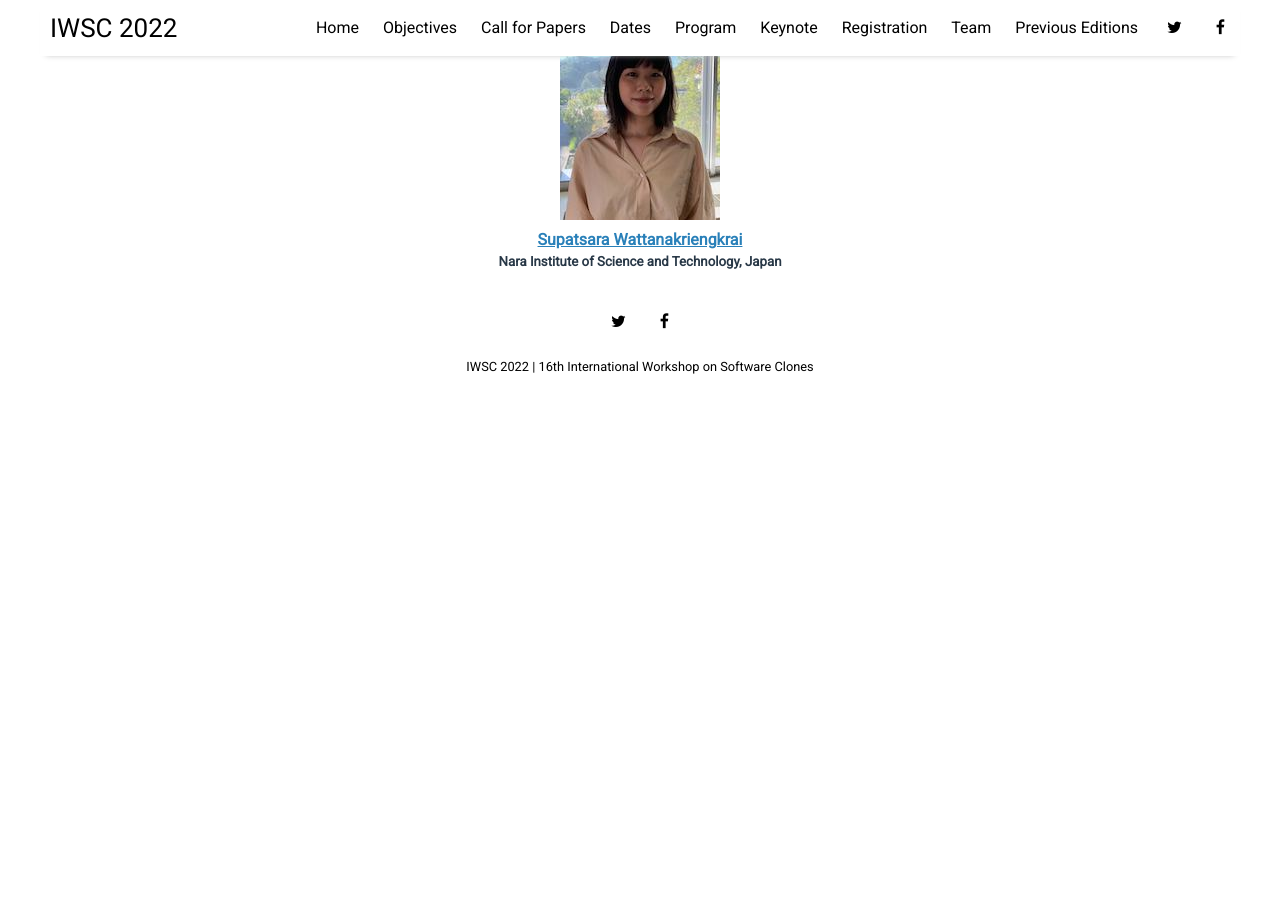
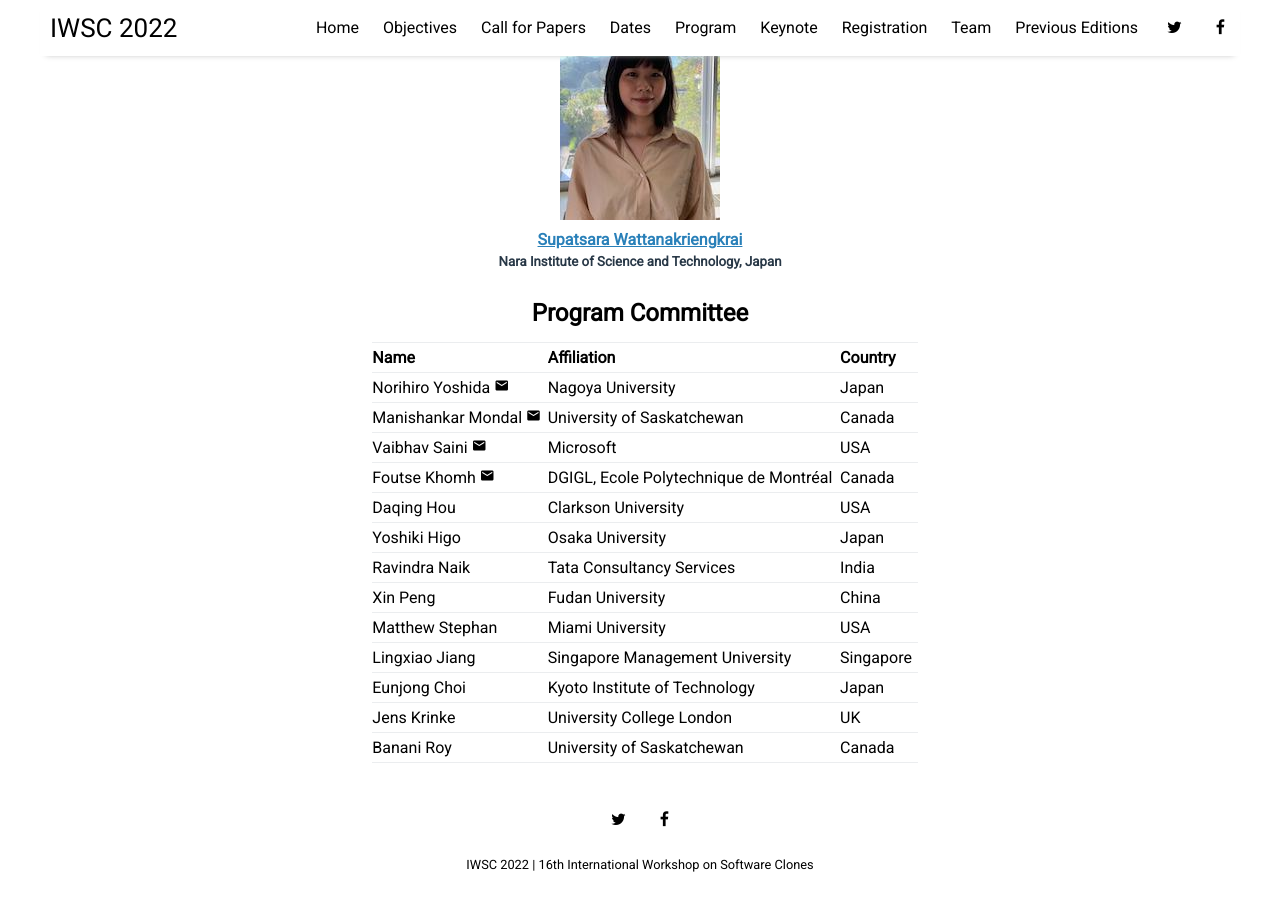
Before and after one commit to iwsc2023/iwsc2023.github.io, a Jekyll site: the page built from pages/team.html, in a window 1280 px wide and 900 px high, scrolled down 1524 px. Built offline with Jekyll 4.4.1, drawn with Linux system fonts in a browser that asks for light colours; nearby versions of some CDN libraries; before the commit the page ends 1929 px from its top, so only the background shows below that.

Commit message:
add PC (test)

```diff
--- a/pages/team.html
+++ b/pages/team.html
@@ -2,6 +2,7 @@
 layout: page
 title: Team
 ---
+<link rel="stylesheet" href="https://fonts.googleapis.com/icon?family=Material+Icons">
 <hr />
 <div class="team_member">
     <h2>General Chair</h2>
@@ -67,3 +68,85 @@ title: Team
         <h5>Nara Institute of Science and Technology, Japan</h5>
     </div>
   </div>
+
+  <div class="team_member">
+
+    <h2>Program Committee</h2>
+
+    <div class="individual">
+      <table class="tg">
+        <tbody>
+            <tr>
+                <th class="th-col">Name</td>
+                <th class="th-col">Affiliation</td>
+                <th class="th-col">Country</td>
+              </tr>
+          <tr>
+            <td class="tg-col">Norihiro Yoshida <i class="material-icons" style="font-size:15px;">email</i> </td>
+            <td class="tg-col">Nagoya University</td>
+            <td class="tg-col">Japan</td>
+          </tr>
+          <tr>
+            <td class="tg-col">Manishankar	Mondal <i class="material-icons" style="font-size:15px;">email</i></td>
+            <td class="tg-col">University of Saskatchewan</td>
+            <td class="tg-col">Canada</td>
+          </tr>
+          <tr>
+            <td class="tg-col">Vaibhav Saini <i class="material-icons" style="font-size:15px;">email</i></td>
+            <td class="tg-col">Microsoft</td>
+            <td class="tg-col">USA</td>
+          </tr>
+          <tr>
+            <td class="tg-col">Foutse Khomh <i class="material-icons" style="font-size:15px;">email</i></td>
+            <td class="tg-col">DGIGL, Ecole Polytechnique de Montréal</td>
+            <td class="tg-col">Canada</td>
+          </tr>
+          <tr>
+            <td class="tg-col">Daqing	Hou</td>
+            <td class="tg-col">Clarkson University</td>
+            <td class="tg-col">USA</td>
+          </tr>
+          <tr>
+            <td class="tg-col">Yoshiki Higo</td>
+            <td class="tg-col">Osaka University</td>
+            <td class="tg-col">Japan</td>
+          </tr>
+          <tr>
+            <td class="tg-col">Ravindra Naik</td>
+            <td class="tg-col">Tata Consultancy Services</td>
+            <td class="tg-col">India</td>
+          </tr>
+          <tr>
+            <td class="tg-col">Xin Peng</td>
+            <td class="tg-col">Fudan University</td>
+            <td class="tg-col">China</td>
+          </tr>
+          <tr>
+            <td class="tg-col">Matthew Stephan</td>
+            <td class="tg-col">Miami University</td>
+            <td class="tg-col">USA</td>
+          </tr>
+          <tr>
+            <td class="tg-col">Lingxiao Jiang</td>
+            <td class="tg-col">Singapore Management University</td>
+            <td class="tg-col">Singapore</td>
+          </tr>
+          <tr>
+            <td class="tg-col">Eunjong	Choi</td>
+            <td class="tg-col">Kyoto Institute of Technology</td>
+            <td class="tg-col">Japan</td>
+          </tr>
+          <tr>
+            <td class="tg-col">Jens	Krinke</td>
+            <td class="tg-col">University College London</td>
+            <td class="tg-col">UK</td>
+          </tr>
+          <tr>
+            <td class="tg-col">Banani	Roy</td>
+            <td class="tg-col">University of Saskatchewan</td>
+            <td class="tg-col">Canada</td>
+          </tr>
+        </tbody>
+      </table>
+    </div>
+  </div>
```
Also changed, not shown: 1 other file.
